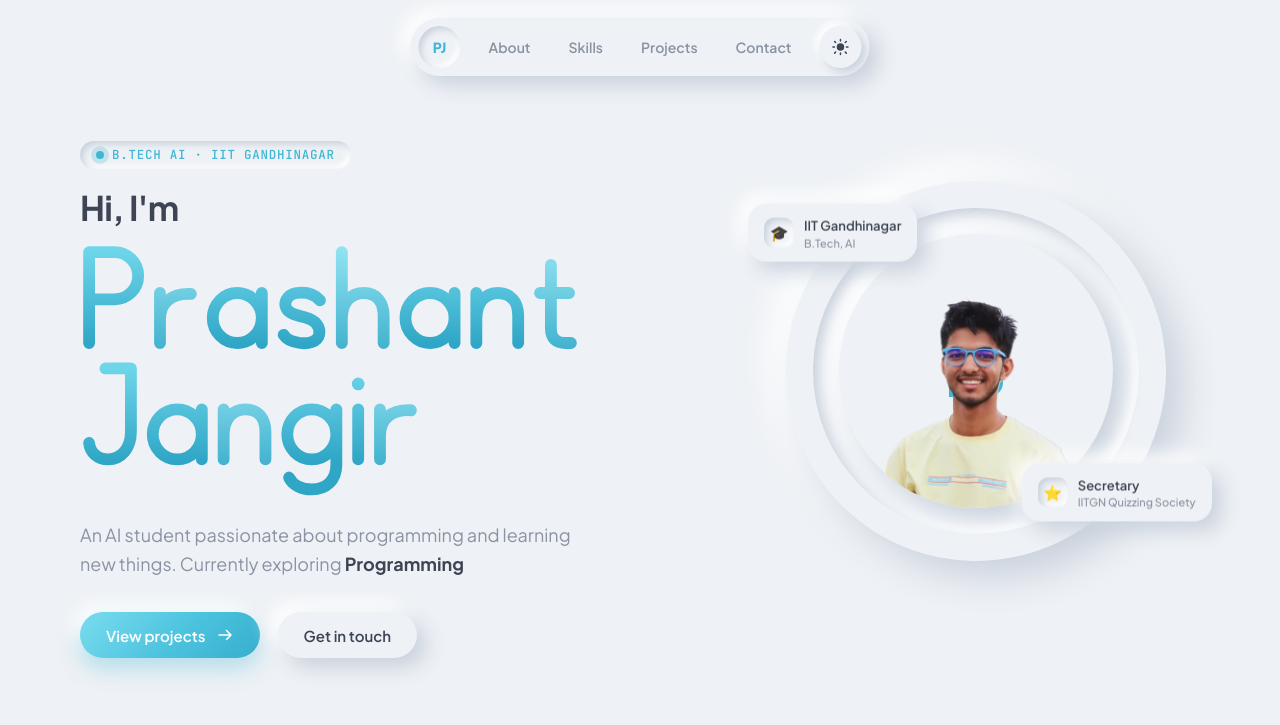
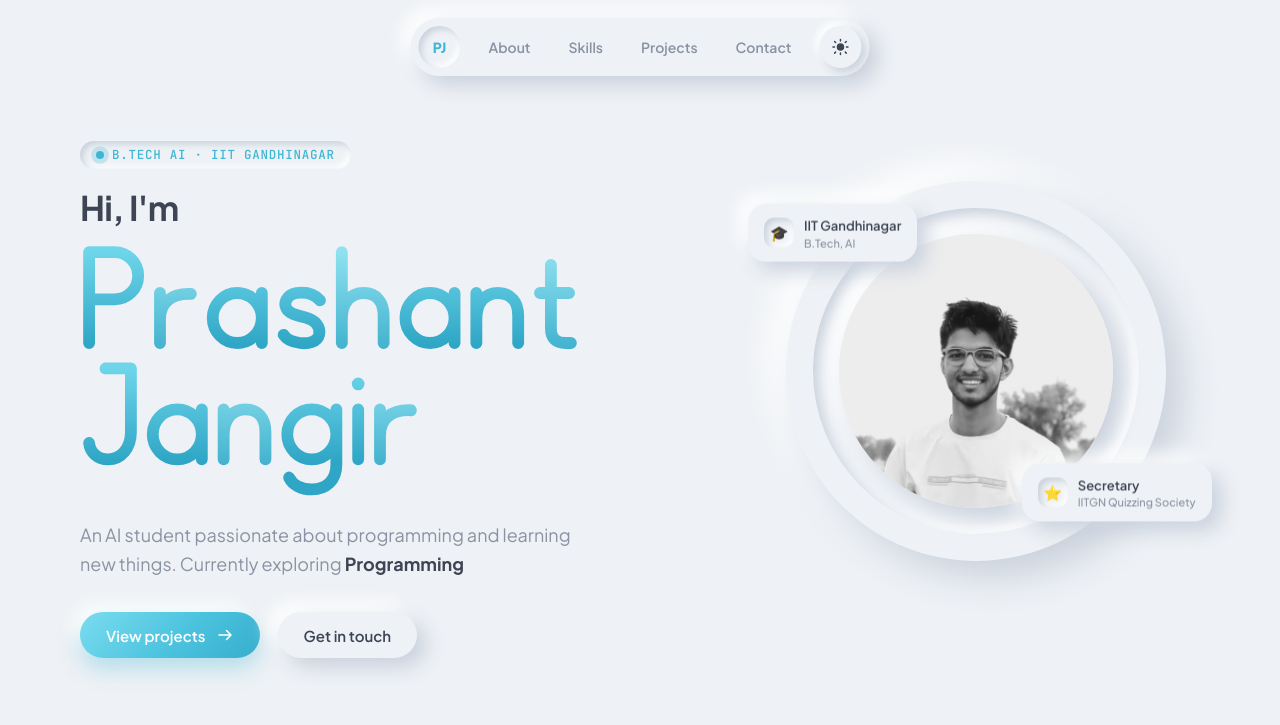
Before and after one commit to prashantjangir-git-hub/prashantjangir-git-hub, a plain HTML site: page index.html in a window 1280 px wide. Shown: the top 725 px of the page. Drawn offline with Linux system fonts and the light colour scheme.

Commit message:
Update profile image source in index.html

```diff
--- a/index.html
+++ b/index.html
@@ -551,7 +551,7 @@
 
         <div class="portrait" aria-hidden="true">
           <div class="portrait-ring">
-            <div class="portrait-img">PJ<img data-srcs="assets/photos/profile.png|https://github.com/prashantjangir-git-hub.png?size=460" alt="" /></div>
+            <div class="portrait-img">PJ<img data-srcs="assets/photos/profileB&W.jpg|https://github.com/prashantjangir-git-hub.png?size=460" alt="" /></div>
           </div>
           <div class="chip chip-1"><i>🎓</i><span>IIT Gandhinagar<small>B.Tech, AI</small></span></div>
           <div class="chip chip-2"><i>⭐</i><span>Secretary<small>IITGN Quizzing Society</small></span></div>
```
